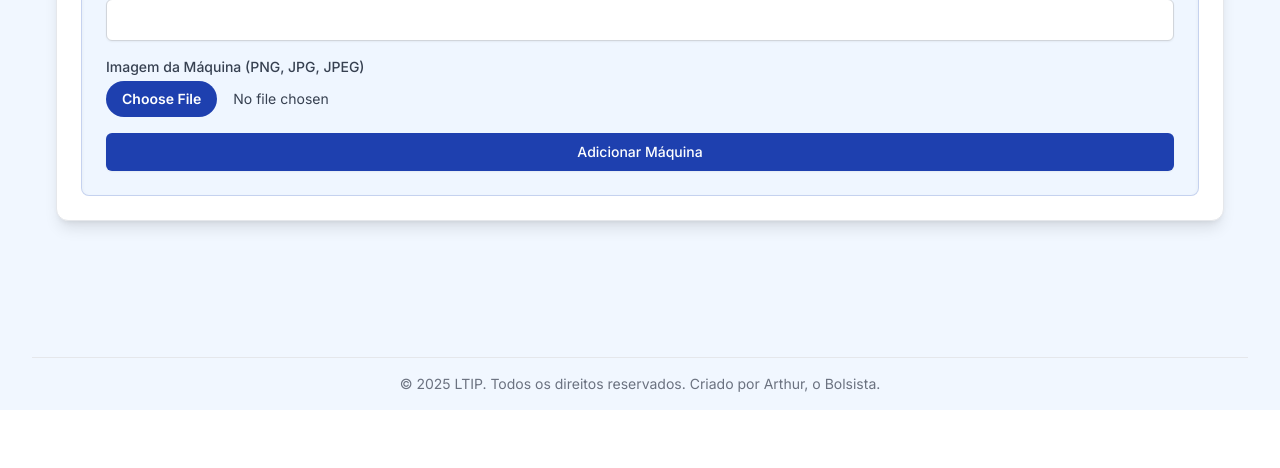
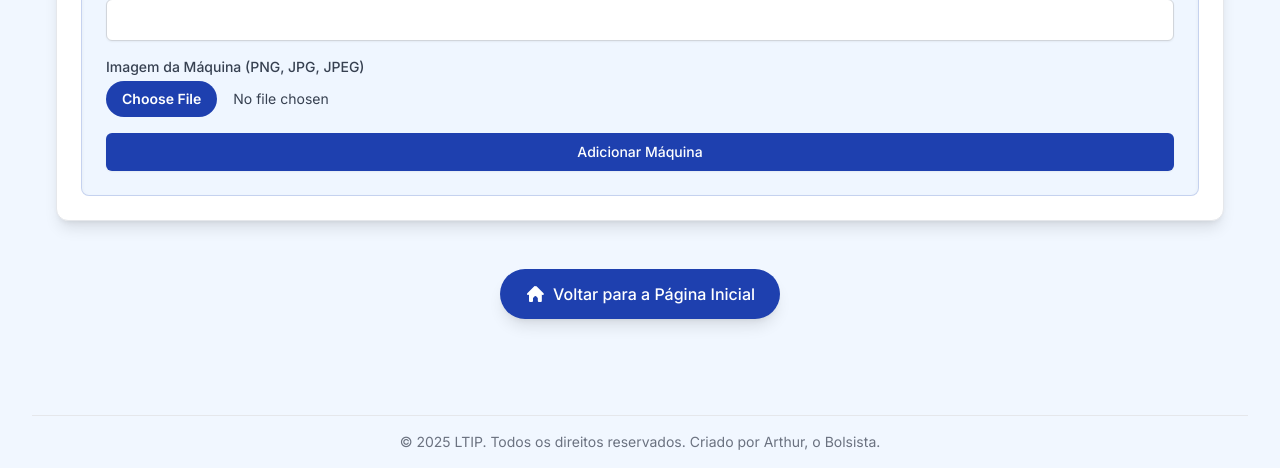
Before and after one commit to almeidasudarioarthurcassius-maker/subir_LTIP, a Flask app: page /gerenciamento in a window 1280 px wide. Shown: the part 1269-1737 px from the top of the page. Before the commit the page ends 1679 px from the top, so only its background shows below. Run offline with Flask 3, Linux system fonts and the light colour scheme; a user stored in the database is signed in; some libraries are stand-ins or nearby versions.

Commit message:
Update gerenciamento.html

```diff
--- a/templates/gerenciamento.html
+++ b/templates/gerenciamento.html
@@ -76,7 +76,7 @@
 
             <div id="form-equipamento" class="hidden">
                 <h3 class="text-xl font-semibold text-ltip-dark-green mb-4">Cadastro de Equipamento Geral</h3>
-                 <form method="POST" action="{{ url_for('gerenciamento') }}" enctype="multipart/form-data" class="space-y-4 bg-ltip-light-green/10 p-6 rounded-lg shadow-inner border border-ltip-dark-green/20">
+                <form method="POST" action="{{ url_for('gerenciamento') }}" enctype="multipart/form-data" class="space-y-4 bg-ltip-light-green/10 p-6 rounded-lg shadow-inner border border-ltip-dark-green/20">
                     <input type="hidden" name="form_type" value="equipamento">
 
                     <div><label for="e_name" class="block text-sm font-medium text-gray-700">Nome/Tipo de Equipamento</label><input type="text" id="e_name" name="name" required class="mt-1 block w-full rounded-md border-gray-300 shadow-sm focus:border-ltip-dark-green focus:ring-ltip-dark-green p-2 border"></div>
@@ -155,6 +155,15 @@
 
     </div>
 
+    <div class="text-center mt-12">
+        <a href="{{ url_for('index') }}" class="inline-flex items-center px-6 py-3 border border-transparent text-base font-medium rounded-full shadow-lg text-white bg-primary hover:bg-primary/90 focus:outline-none focus:ring-2 focus:ring-offset-2 focus:ring-primary transition duration-150">
+            <svg class="mr-2 h-5 w-5" xmlns="http://www.w3.org/2000/svg" viewBox="0 0 20 20" fill="currentColor">
+                <path d="M10.707 2.293a1 1 0 00-1.414 0l-7 7a1 1 0 001.414 1.414L4 10.414V17a1 1 0 001 1h2a1 1 0 001-1v-2.586a1 1 0 01.293-.707l1.414-1.414a1 1 0 011.414 0l1.414 1.414a1 1 0 01.293.707V17a1 1 0 001 1h2a1 1 0 001-1v-6.586l.293.293a1 1 0 001.414-1.414l-7-7z"/>
+            </svg>
+            Voltar para a Página Inicial
+        </a>
+    </div>
+
     <script>
         // Função para alternar as abas
         function changeTab(tabId) {
```
